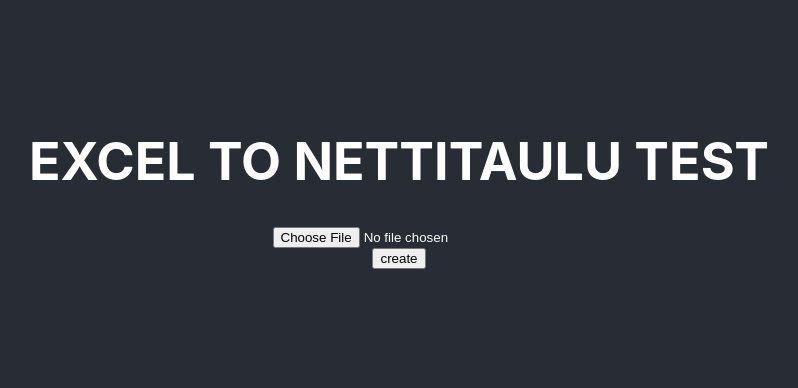
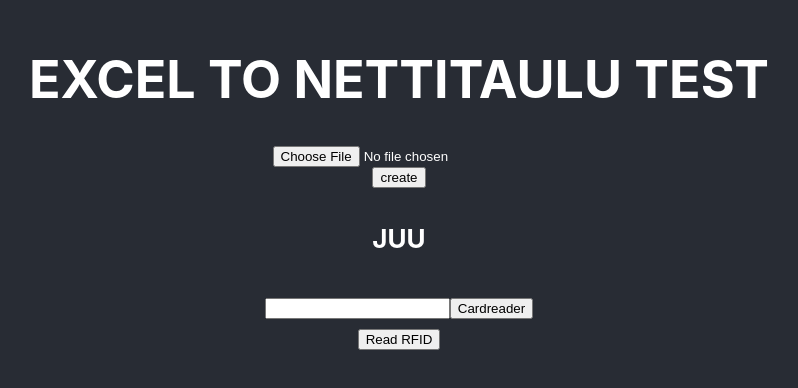
Before and after one commit to Heimot/Excel-To-Nettitaulu-Data, a React (Create React App) app: page / in a window 1280 px wide. Shown: the part 218-606 px from the top of the page, without its empty margins (241-1039 px from the left). Built offline with nearby package versions, Linux system fonts and the light colour scheme.

Commit message:
Barcode scanner + webusb api works now

```diff
--- a/src/App.js
+++ b/src/App.js
@@ -1,4 +1,4 @@
-import { useState } from 'react';
+import { useEffect, useState } from 'react';
 import XLSX from 'xlsx';
 import './App.css';
 
@@ -6,6 +6,7 @@ import './App.css';
 
 function App() {
   const [allOrders, setOrders] = useState(null);
+  const [qr, setQR] = useState("");
 
   const handleFile = (e) => {
     try {
@@ -107,6 +108,65 @@ function App() {
 
   }
 
+  const readCard = async (e) => {
+    setQR(e.target.value)
+
+  }
+
+  const testerrr = (e) => {
+    var key = e.keyCode || e.which;
+    if (key == 13) {
+      console.log(qr)
+      setQR("");
+    }
+  }
+
+  const RFID = async() => {
+    try {
+
+      // LATAA LAITTEILLE ZADIGILLA WINUSB!!!!!!!!!! ETTÄ TOIMII
+
+      const filters = [{
+        vendorId: 0x1A86
+      }];
+      const device = await navigator.usb.requestDevice({ filters })
+
+      const configuration_number = 1  // device.configuration.configurationValue
+      const interface_number = 0      // device.configuration.interfaces[1].interfaceNumber
+      const interface_class = 255      // device.configuration.interfaces[1].alternates[0].interfaceClass
+      console.log(device);
+      console.log(`configuration number :  ${configuration_number}`);
+      console.log(`interface number : ${interface_number} `);
+      console.log(`interface class : ${interface_class} `);
+
+      await device.open();
+      await device.selectConfiguration(configuration_number);
+      await device.claimInterface(interface_number);
+      await device.controlTransferOut({
+        requestType: 'class',
+        recipient: 'interface',
+        request: 0x22,
+        value: 0x10,
+        index: interface_number
+      });
+
+      const read = async (device) => {
+        const result = await device.transferIn(2, 64);
+        const decoder = new TextDecoder();
+        const message = decoder.decode(result.data);
+        return message
+      }
+
+      var m
+      do {
+        m = await read(device)
+        console.log(m);
+      } while (m.charCodeAt(0) !== 13)
+
+    } catch (error) {
+      console.log(error);
+    }
+  }
 
   return (
     <div className="App">
@@ -114,6 +174,14 @@ function App() {
         <h1>EXCEL TO NETTITAULU TEST</h1>
         <input type="file" accept=".xls,.xlsx,.ods" onChange={(e) => handleFile(e)}></input>
         <button onClick={() => createOrdersFromExcel()}>create</button>
+        <div>
+          <h4>JUU</h4>
+          <input onKeyPress={(e) => testerrr(e)} value={qr} id="wa" onChange={(e) => readCard(e)}></input>
+          <button onClick={() => readCard()}>Cardreader</button>
+        </div>
+        <div>
+          <button onClick={() => RFID()}>Read RFID</button>
+        </div>
       </header>
     </div>
   );
```
Also changed, not shown: src/Pdf.js (added, +16 -0 lines), 1 other file (tests, documents, lock files or other folders).
